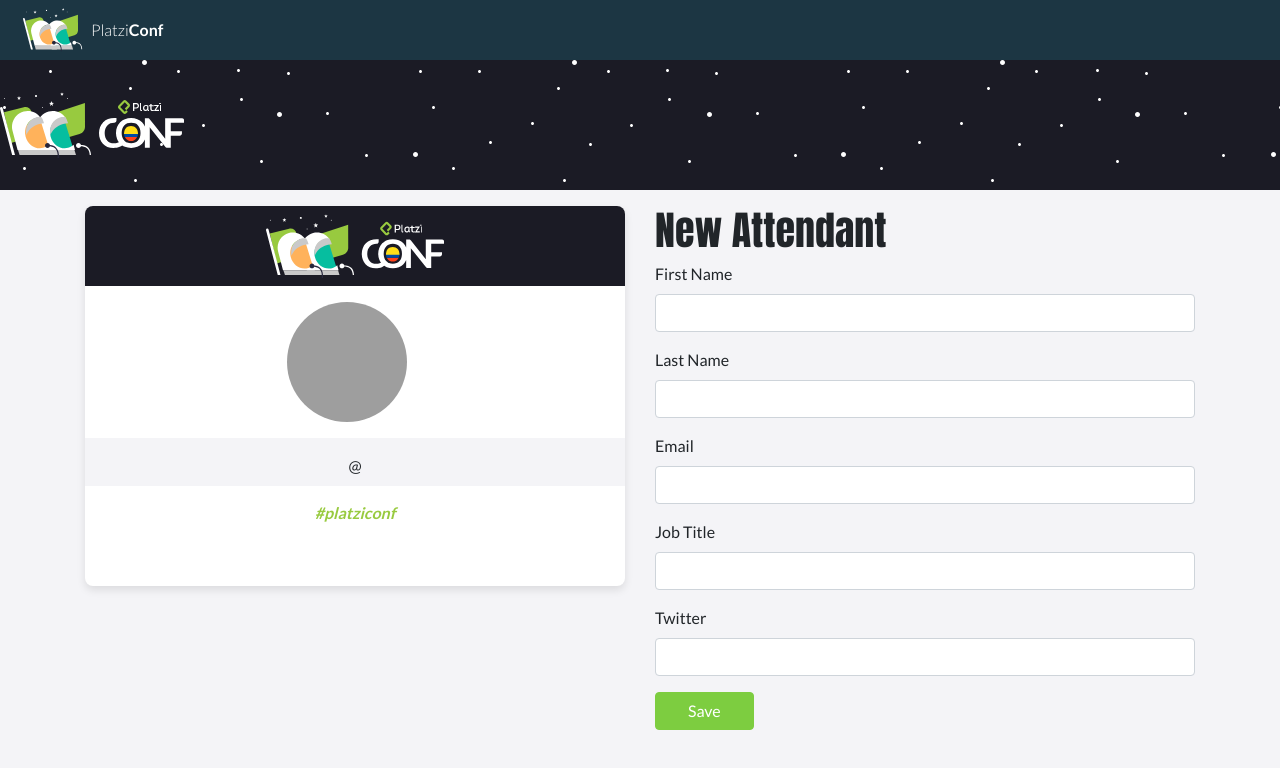
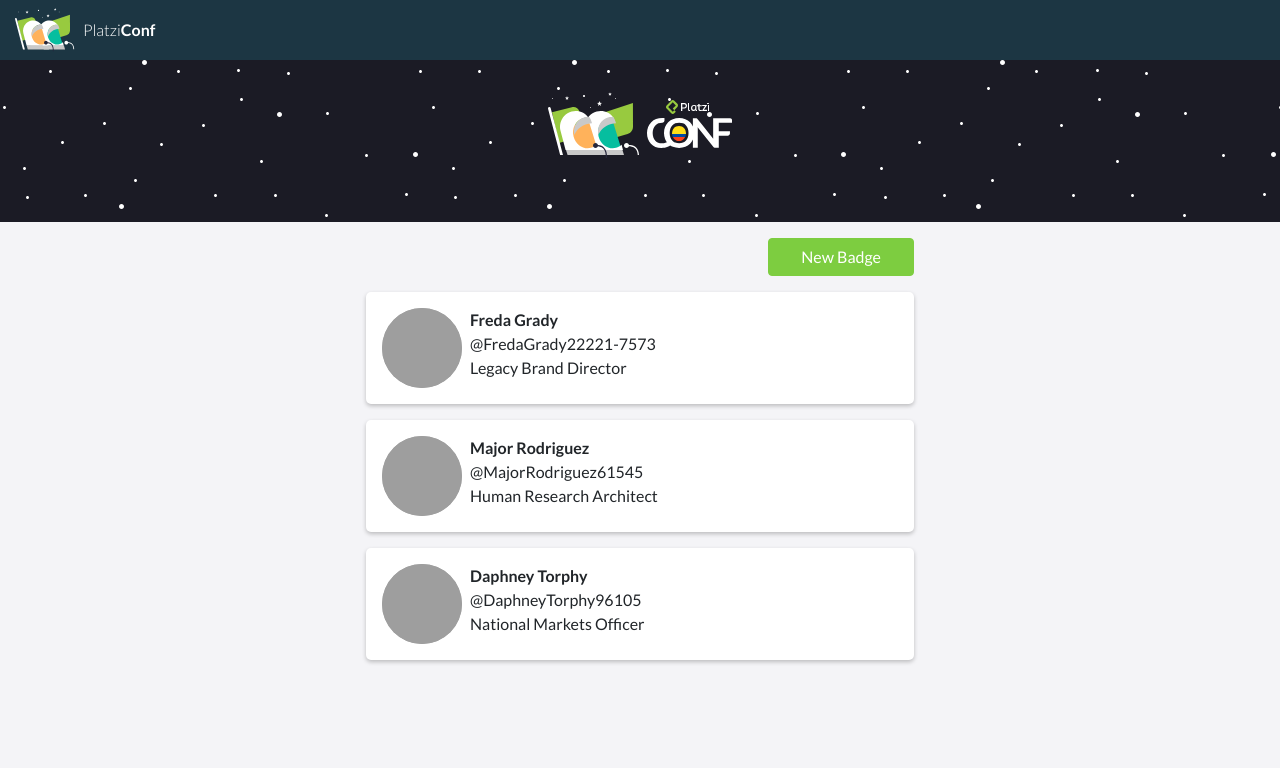
Before and after one commit to streadier-dev/react-project, a React (Create React App) app in the folder hello-react/: page /badges in a window 1280 px wide. Shown: the top 768 px of the page. Built offline with nearby package versions, Linux system fonts and the light colour scheme; grey boxes are pictures that could not be loaded.

Commit message:
page new and style correction

```diff
--- /dev/null
+++ b/hello-react/src/components/BadgesList.js
@@ -0,0 +1,46 @@
+import React from 'react';
+
+import './styles/BadgesList.css';
+
+class BadgesListItem extends React.Component {
+  render() {
+    return (
+      <div className="BadgesListItem">
+        <img
+          className="BadgesListItem__avatar"
+          src={this.props.badge.avatarUrl}
+          alt={`${this.props.badge.firstName} ${this.props.badge.lastName}`}
+        />
+
+        <div>
+          <strong>
+            {this.props.badge.firstName} {this.props.badge.lastName}
+          </strong>
+          <br />@{this.props.badge.twitter}
+          <br />
+          {this.props.badge.jobTitle}
+        </div>
+      </div>
+    );
+  }
+}
+
+class BadgesList extends React.Component {
+  render() {
+    return (
+      <div className="BadgesList">
+        <ul className="list-unstyled">
+          {this.props.badges.map(badge => {
+            return (
+              <li key={badge.id}>
+                <BadgesListItem badge={badge} />
+              </li>
+            );
+          })}
+        </ul>
+      </div>
+    );
+  }
+}
+
+export default BadgesList;
--- /dev/null
+++ b/hello-react/src/components/styles/BadgesList.css
@@ -0,0 +1,19 @@
+.BadgesList ul>li {
+  margin-bottom: 1rem;
+}
+
+.BadgesListItem {
+  background: #FFFFFF;
+  box-shadow: 0 2px 4px 0 rgba(0, 0, 0, 0.23);
+  border-radius: 5px;
+  display: flex;
+  padding: 1rem;
+}
+
+.BadgesListItem__avatar {
+  border-radius: 50%;
+  background: #a3a3a3;
+  margin-right: 0.5rem;
+  width: 80px;
+  height: 80px;
+}
--- a/hello-react/src/components/styles/Navbar.css
+++ b/hello-react/src/components/styles/Navbar.css
@@ -1,7 +1,7 @@
 .Navbar {
   width: 100%;
-    padding: 0.5rem;
-    background-color: #1c3643;
+  padding: 0.5rem 0;
+  background-color: #1C3643;
 }
 
 .Navbar__brand {
--- a/hello-react/src/index.js
+++ b/hello-react/src/index.js
@@ -8,7 +8,7 @@
 import React from 'react';
 import ReactDOM from 'react-dom';
 import 'bootstrap/dist/css/bootstrap.css';
-import BadgeNew from './pages/BadgeNew';
+import Badges from './pages/Badges';
 import './global.css';
 
 //const jsx = <h1>Hello, Platzi Badges!</h1>;
@@ -16,6 +16,6 @@
 const container = document.getElementById('app');
 
 // ReactDOM.render(__qué__, __dónde__);
-ReactDOM.render(<BadgeNew />, container);
+ReactDOM.render(<Badges />, container);
 
 //ReactDOM.render(<Badge firstName="Gabo" lastName="Faure" jobTitle="Frontend Engineer" gitHub="gabo_devops" />, container);
--- a/hello-react/src/pages/BadgeNew.js
+++ b/hello-react/src/pages/BadgeNew.js
@@ -1,6 +1,6 @@
 import React from 'react';
 
-import '../components/styles/BadgeNew.css';
+import './styles/BadgeNew.css';
 import header from '../images/badge-header.svg';
 import Navbar from '../components/Navbar';
 import Badge from '../components/Badge';
--- /dev/null
+++ b/hello-react/src/pages/Badges.js
@@ -0,0 +1,73 @@
+import React, { Component } from 'react';
+import Navbar from '../components/Navbar';
+
+import './styles/Badges.css';
+import confLogo from '../images/badge-header.svg';
+import BadgesList from '../components/BadgesList';
+class Badges extends Component {
+    state = {
+        data: [
+            {
+                id: '2de30c42-9deb-40fc-a41f-05e62b5939a7',
+                firstName: 'Freda',
+                lastName: 'Grady',
+                email: 'Leann_Berge@gmail.com',
+                jobTitle: 'Legacy Brand Director',
+                twitter: 'FredaGrady22221-7573',
+                avatarUrl:
+                    'https://www.gravatar.com/avatar/f63a9c45aca0e7e7de0782a6b1dff40b?d=identicon',
+            },
+            {
+                id: 'd00d3614-101a-44ca-b6c2-0be075aeed3d',
+                firstName: 'Major',
+                lastName: 'Rodriguez',
+                email: 'Ilene66@hotmail.com',
+                jobTitle: 'Human Research Architect',
+                twitter: 'MajorRodriguez61545',
+                avatarUrl:
+                    'https://www.gravatar.com/avatar/d57a8be8cb9219609905da25d5f3e50a?d=identicon',
+            },
+            {
+                id: '63c03386-33a2-4512-9ac1-354ad7bec5e9',
+                firstName: 'Daphney',
+                lastName: 'Torphy',
+                email: 'Ron61@hotmail.com',
+                jobTitle: 'National Markets Officer',
+                twitter: 'DaphneyTorphy96105',
+                avatarUrl:
+                    'https://www.gravatar.com/avatar/e74e87d40e55b9ff9791c78892e55cb7?d=identicon',
+            },
+        ],
+    };
+
+    render() {
+        return (
+            <div>
+                <Navbar />
+
+                <div className="Badges">
+                    <div className="Badges__hero">
+                        <div className="Badges__container">
+                            <img
+                                className="Badges_conf-logo"
+                                src={confLogo}
+                                alt="Conf Logo"
+                            />
+                        </div>
+                    </div>
+                </div>
+
+                <div className="Badges__container">
+                    <div className="Badges__buttons">
+                        <a href="/badges/new" className="btn btn-primary">
+                            New Badge
+                        </a>
+                    </div>
+                <BadgesList badges={this.state.data} />
+                </div>
+            </div>
+        );
+    }
+}
+
+export default Badges;
--- /dev/null
+++ b/hello-react/src/pages/styles/Badges.css
@@ -0,0 +1,30 @@
+.Badges__hero {
+  width: 100%;
+  padding: 2rem 0;
+  background: url('../../images/stars.svg'), #1B1B25;
+  background-repeat: repeat;
+  margin-bottom: 1rem;
+}
+
+.Badges__hero>.Badges__container {
+  display: flex;
+  flex-direction: column;
+  align-items: center;
+}
+
+.Badges__container {
+  width: 100%;
+  max-width: 580px;
+  margin: 0 auto;
+  padding: 0 1rem;
+}
+
+.Badges_conf-logo {
+  margin-bottom: 2rem;
+}
+
+.Badges__buttons {
+  display: flex;
+  justify-content: flex-end;
+  margin-bottom: 1rem;
+}
```
Also changed, not shown: hello-react/src/pages/styles/BadgeNew.css (renamed from hello-react/src/components/styles/BadgeNew.css). Lines whose indentation alone changed are shown as unchanged.
